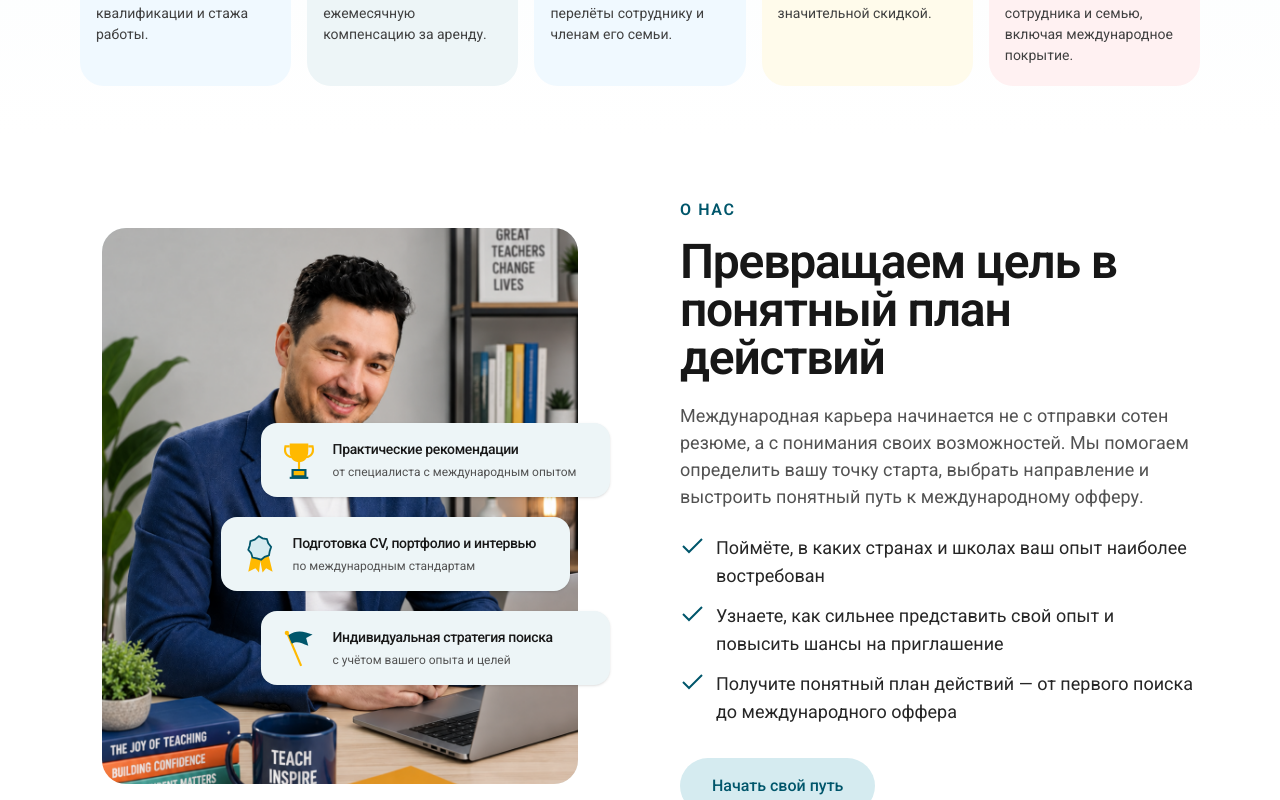
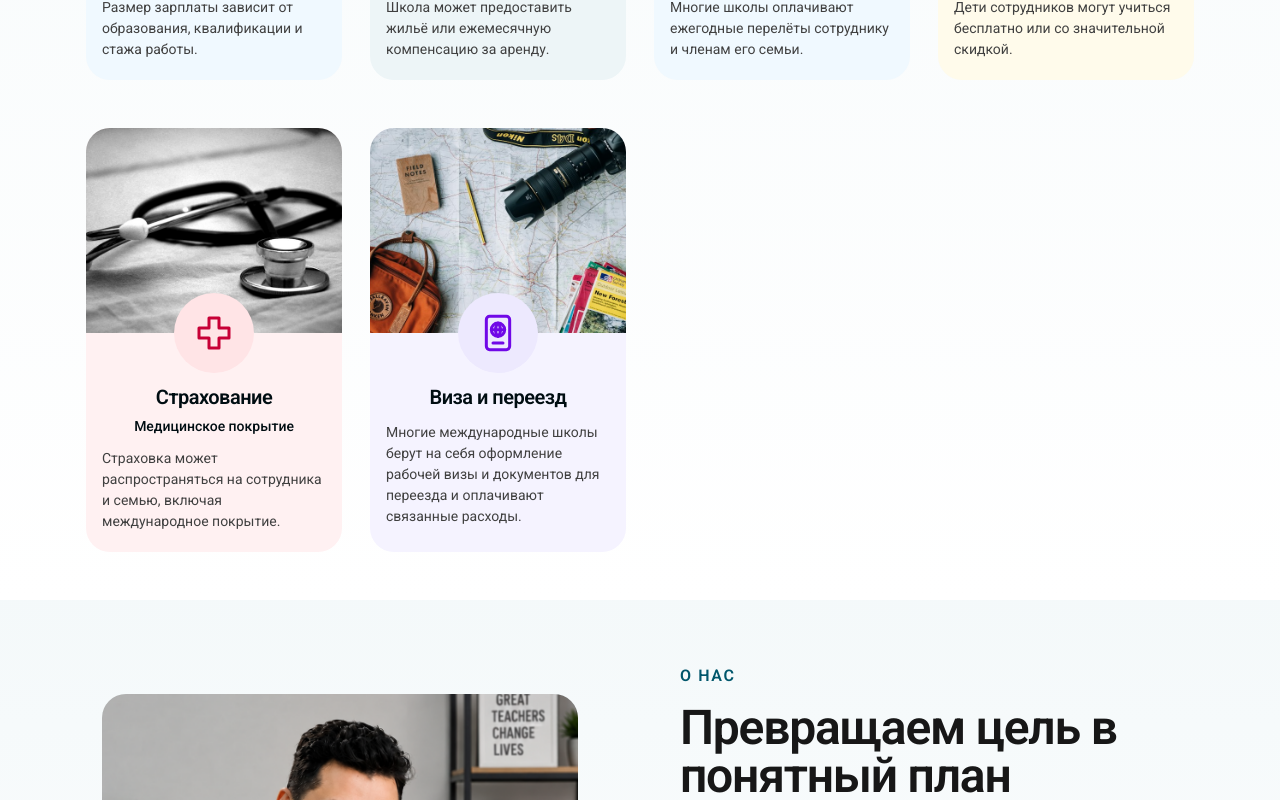
Before and after one commit to Ab-web-creator/globalTeachers, a Next.js app: page / in a window 1280 px wide. Shown: the part 1600-2400 px from the top of the page. Built offline with nearby package versions, Linux system fonts and the light colour scheme.

Commit message:
add another card for Benefits

```diff
--- a/app/components/home/Benefits.tsx
+++ b/app/components/home/Benefits.tsx
@@ -23,7 +23,7 @@ export default function Benefits() {
             Международные школы предлагают комплексный пакет, который может включать гораздо больше.
           </p>
         </header>
-        <ul className="mt-8 grid gap-4 sm:grid-cols-2 lg:grid-cols-5">
+        <ul className="mt-8 grid gap-x-4 gap-y-8 sm:grid-cols-2 lg:grid-cols-4 lg:gap-y-12">
           {benefits.map((benefit) => (
             <BenefitCard key={benefit.id} benefit={benefit} />
           ))}
--- a/app/components/home/about/about-section.tsx
+++ b/app/components/home/about/about-section.tsx
@@ -4,9 +4,11 @@ import AboutVisual from "./about-visual";
 
 export default function AboutSection({ openPanel }: PanelProps) {
   return (
-    <section id="about" aria-labelledby="about-title" className="mx-auto grid w-full max-w-400 items-center gap-8 px-6 py-8 sm:px-10 sm:py-12 lg:grid-cols-2 lg:gap-16 lg:px-16 xl:gap-20 xl:px-20">
-      <AboutVisual />
-      <AboutCopy openPanel={openPanel} />
+    <section id="about" aria-labelledby="about-title" className="bg-linear-to-b from-brand-50/60 to-white">
+      <div className="mx-auto grid w-full max-w-400 items-center gap-8 px-6 py-8 sm:px-10 sm:py-12 lg:grid-cols-2 lg:gap-16 lg:px-16 xl:gap-20 xl:px-20">
+        <AboutVisual />
+        <AboutCopy openPanel={openPanel} />
+      </div>
     </section>
   );
 }
--- a/app/components/home/benefits/benefit-card.tsx
+++ b/app/components/home/benefits/benefit-card.tsx
@@ -4,13 +4,13 @@ import type { Benefit } from "./benefits-content";
 
 export default function BenefitCard({ benefit }: { benefit: Benefit }) {
   return (
-    <li className={`overflow-hidden rounded-3xl text-center ${benefit.color}`}>
+    <li className={`w-full max-w-64 justify-self-center overflow-hidden rounded-3xl text-center ${benefit.color}`}>
       <div className="relative aspect-5/4">
         <Image
           src={`/images/benefits/${benefit.id}.jpg`}
           alt=""
           fill
-          sizes="(max-width: 640px) 100vw, (max-width: 1024px) 50vw, 20vw"
+          sizes="256px"
           className="object-cover"
         />
       </div>
@@ -21,9 +21,11 @@ export default function BenefitCard({ benefit }: { benefit: Benefit }) {
         <h3 className="text-2xl leading-tight font-semibold tracking-tight text-brand-950 lg:text-xl">
           {benefit.title}
         </h3>
-        <p className="mt-2 text-base leading-tight font-medium text-brand-950 lg:text-sm">
-          {benefit.subtitle}
-        </p>
+        {benefit.subtitle && (
+          <p className="mt-2 text-base leading-tight font-medium text-brand-950 lg:text-sm">
+            {benefit.subtitle}
+          </p>
+        )}
         <p className="mt-3 text-left text-base leading-normal text-neutral-700 lg:text-sm">{benefit.description}</p>
       </div>
     </li>
--- a/app/components/home/benefits/benefit-icon.tsx
+++ b/app/components/home/benefits/benefit-icon.tsx
@@ -17,6 +17,13 @@ export default function BenefitIcon({ name }: { name: BenefitIconName }) {
         </>
       )}
       {name === "insurance" && <path d="M9 3h6v6h6v6h-6v6H9v-6H3V9h6V3Z" />}
+      {name === "visa" && (
+        <>
+          <rect x="5" y="2" width="14" height="20" rx="2" />
+          <circle cx="12" cy="10" r="4" />
+          <path d="M8 10h8M12 6c-2 2-2 6 0 8 2-2 2-6 0-8ZM9 18h6" />
+        </>
+      )}
     </svg>
   );
 }
--- a/app/components/home/benefits/benefits-content.ts
+++ b/app/components/home/benefits/benefits-content.ts
@@ -1,9 +1,9 @@
-export type BenefitIconName = "salary" | "housing" | "flights" | "education" | "insurance";
+export type BenefitIconName = "salary" | "housing" | "flights" | "education" | "insurance" | "visa";
 
 export type Benefit = {
   id: BenefitIconName;
   title: string;
-  subtitle: string;
+  subtitle?: string;
   description: string;
   color: string;
   iconColor: string;
@@ -50,4 +50,11 @@ export const benefits: Benefit[] = [
     color: "bg-rose-50",
     iconColor: "bg-rose-100 text-rose-700",
   },
+  {
+    id: "visa",
+    title: "Виза и переезд",
+    description: "Многие международные школы берут на себя оформление рабочей визы и документов для переезда и оплачивают связанные расходы.",
+    color: "bg-violet-50",
+    iconColor: "bg-violet-100 text-violet-700",
+  },
 ];
--- a/app/components/home/categories/category-card.tsx
+++ b/app/components/home/categories/category-card.tsx
@@ -24,7 +24,7 @@ export default function CategoryCard({ program, onDetails }: CategoryCardProps)
       <div className="flex flex-col px-3 pt-4">
         <div className="flex items-start justify-between gap-3">
           <h3 className="min-w-0 text-2xl leading-tight font-medium tracking-tight">{program.title}</h3>
-          <span className={`mt-1 w-20 shrink-0 rounded-full px-4 py-1 text-center text-xs font-semibold text-white shadow-sm ${badgeColors[program.tier]}`}>{program.tier}</span>
+          <span className={`mt-1 shrink-0 rounded-full px-4 py-1 text-center text-xs font-semibold whitespace-nowrap text-white shadow-sm ${badgeColors[program.tier]}`}>Пакет {program.tier}</span>
         </div>
         <p className="mt-2 text-sm leading-normal text-neutral-600">{program.description}</p>
       </div>
--- a/app/components/home/categories/program-card-footer.tsx
+++ b/app/components/home/categories/program-card-footer.tsx
@@ -9,7 +9,10 @@ export default function ProgramCardFooter({ program, onDetails }: ProgramCardFoo
         {program.price === null ? (
           <span className="text-xs leading-snug font-medium">Стоимость рассчитывается индивидуально</span>
         ) : (
-          <span className="text-3xl font-semibold tracking-tight">${program.price}</span>
+          <span className="flex flex-col">
+            <span className="text-3xl font-semibold tracking-tight">${program.price}</span>
+            <span className="text-xs leading-normal text-neutral-600">единоразовая</span>
+          </span>
         )}
       </p>
       <button onClick={onDetails} className="shrink-0 rounded-full bg-brand-100 px-5 py-3 text-sm font-medium whitespace-nowrap text-brand-900 transition hover:bg-brand-200" aria-label={`Подробнее о программе ${program.tier}`}>
```
Also changed, not shown: public/images/benefits/visa.jpg (added).
